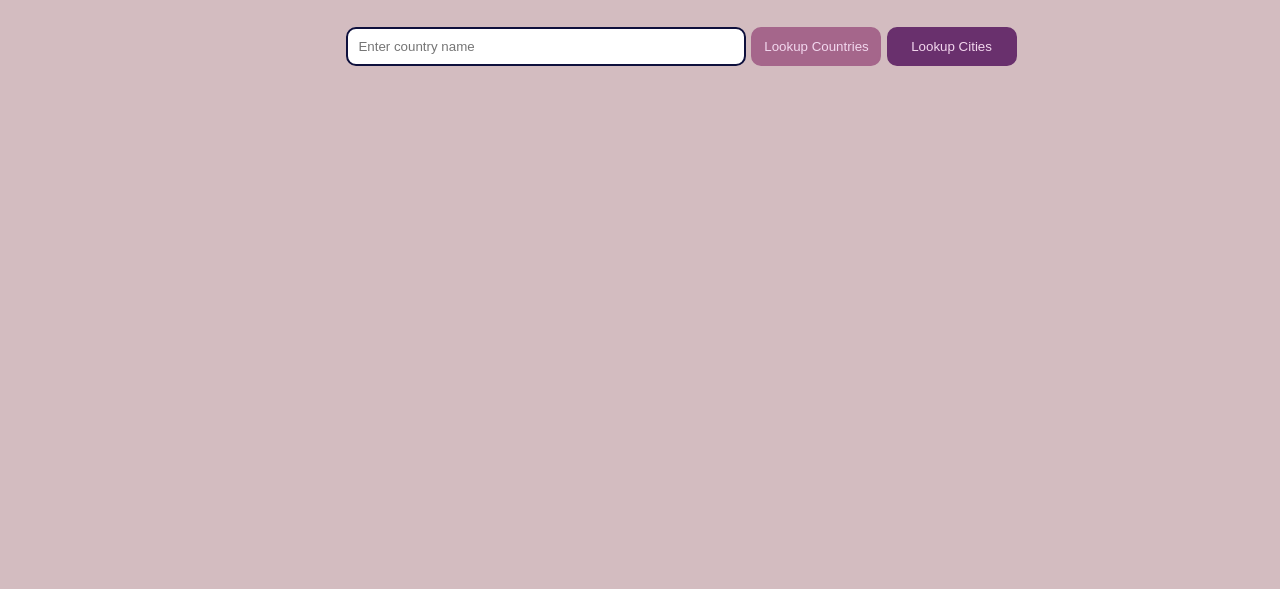
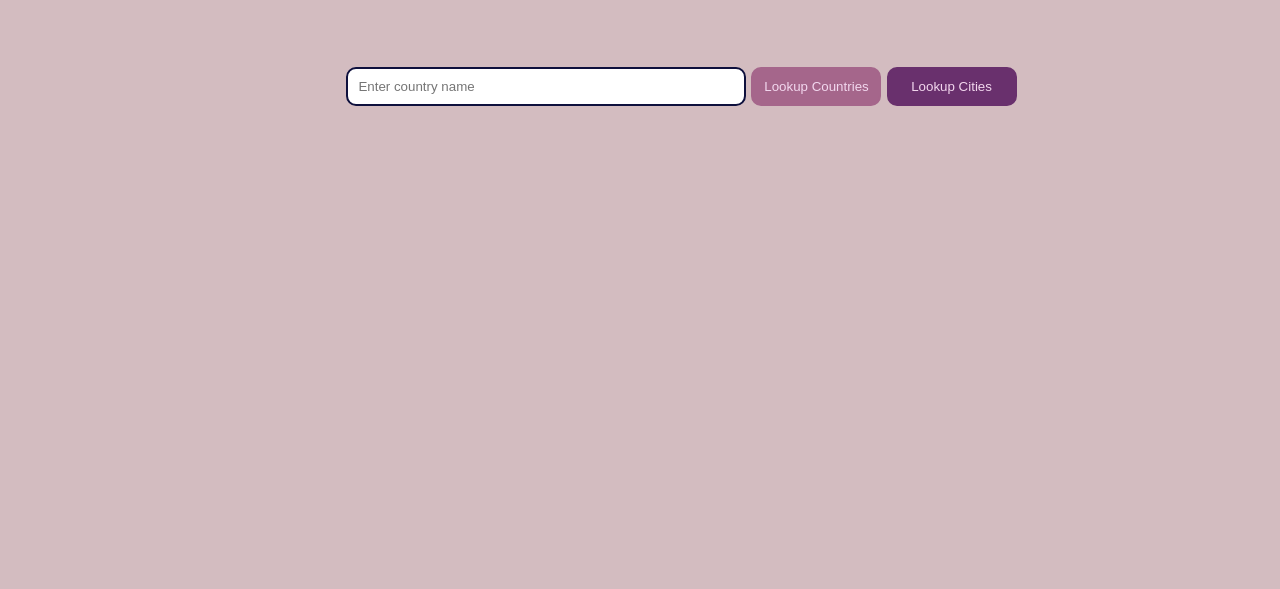
Before and after one commit to MariaMckenzie/info2180-lab5, a plain HTML site: page index.html in a window 1280 px wide. Shown: the part 211-800 px from the top of the page. Drawn offline with Linux system fonts and the light colour scheme.

Commit message:
Updated css styles

```diff
--- a/world.css
+++ b/world.css
@@ -23,7 +23,7 @@ body {
 }
 
 main {
-    padding-top: 30px;
+    padding-top: 70px;
 }
 
 #controls {
@@ -48,7 +48,7 @@ label {
 }
 
 #result {
-    padding-top: 30px;
+    padding-top: 70px;
 }
 
 button {
```
